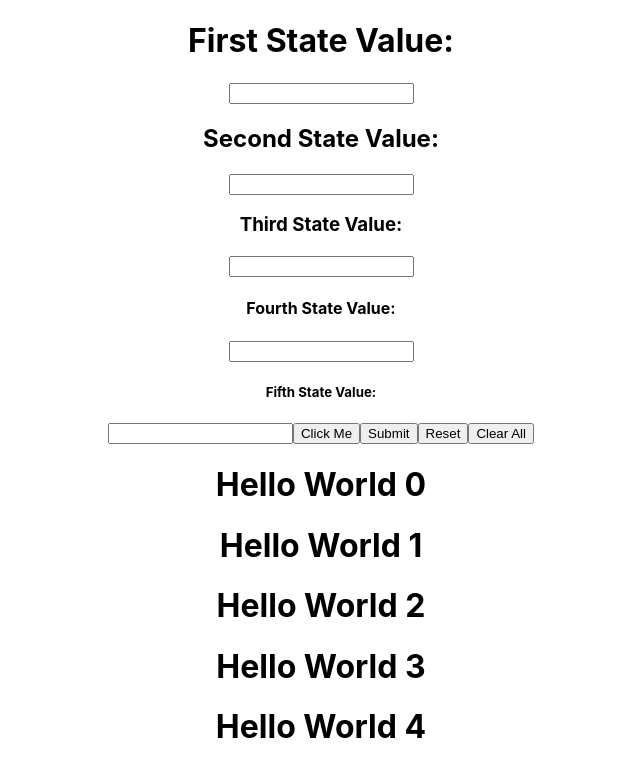
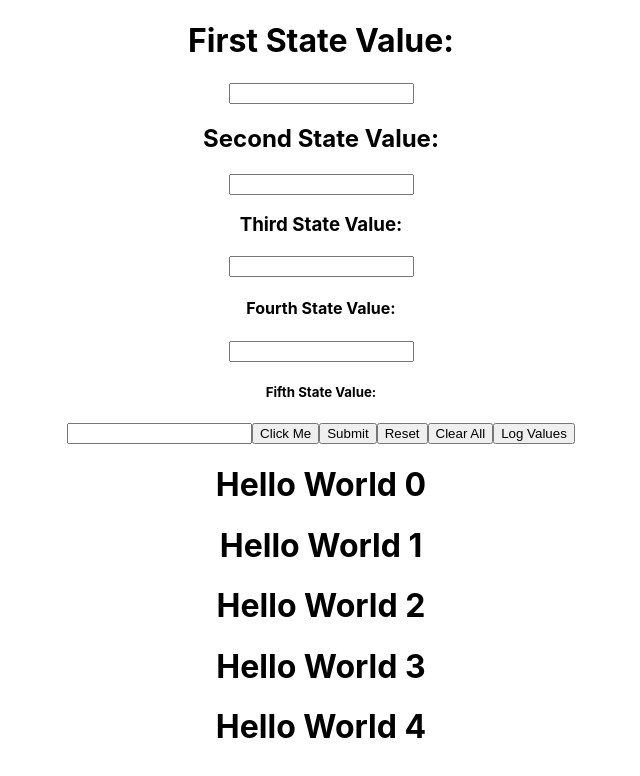
Before and after one commit to 8kbakshi/trial, a React (Create React App) app in the folder my/: page / in a window 1280 px wide. Shown: the top 776 px of the page, without its empty margins (319-959 px from the left). Built offline with nearby package versions, Linux system fonts and the light colour scheme.

Commit message:
Add log values button

```diff
--- a/my/src/App.js
+++ b/my/src/App.js
@@ -52,6 +52,7 @@ const handleLog = () => {
       <button onClick={handleSubmit}>Submit</button>
       <button onClick={handleReset}>Reset</button>
       <button onClick={clearForm}>Clear All</button>
+      <button onClick={handleLog}>Log Values</button>
       <div>
         {Array.from({ length: 5 }).map((_, index) => <h1 key={index}>Hello World {index}</h1>)}
       </div>
```
